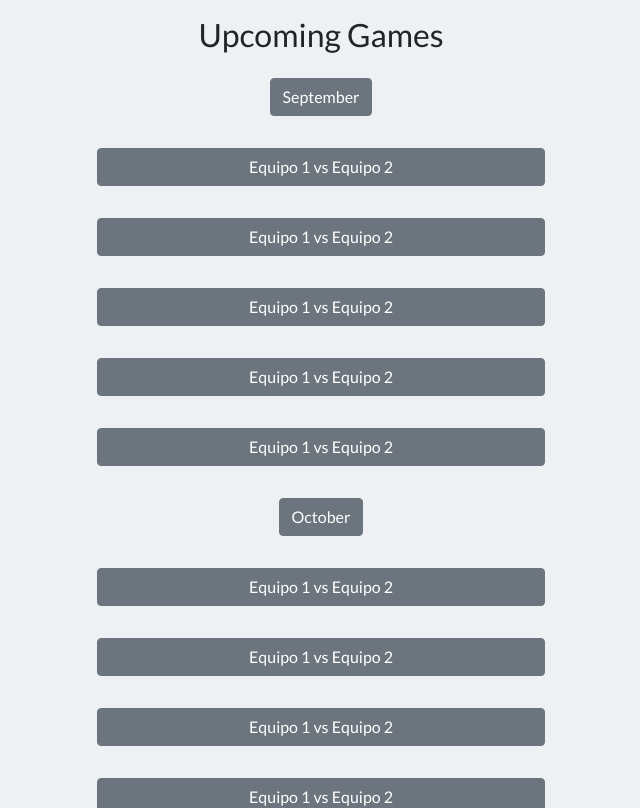
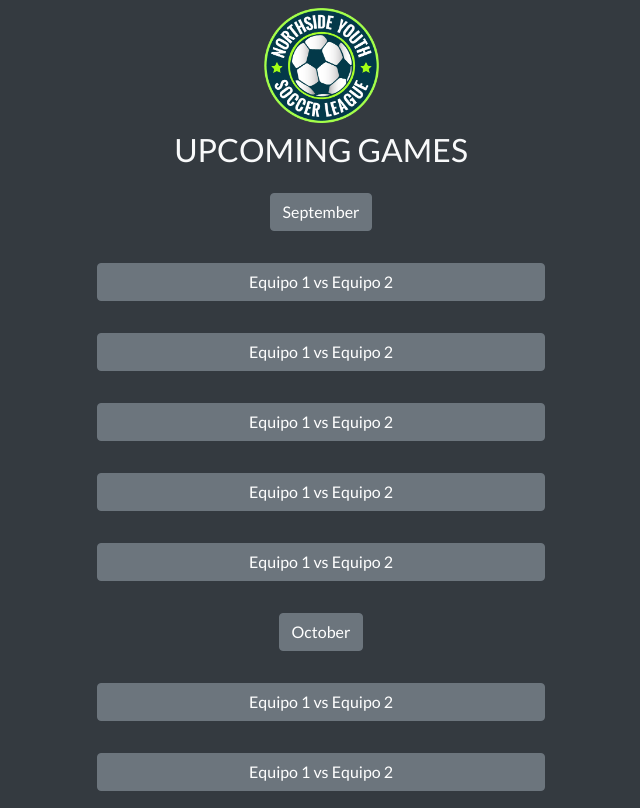
Before and after one commit to nicolasgiraldez/NYSL-Game-Schedule-App, a Vue app: page / in a window 1280 px wide. Shown: the top 808 px of the page, without its empty margins (319-959 px from the left). Built offline with nearby package versions, Linux system fonts and the light colour scheme.

Commit message:
prueba de colores

```diff
--- a/src/App.vue
+++ b/src/App.vue
@@ -1,7 +1,11 @@
 <template>
-  <div id="app">
+  <div id="app" class="bg-dark">
     <div class="b-container mx-auto text-center" style="max-width: 480px;">
-      <h2 class="mt-3">Upcoming Games</h2>
+      <header class="pt-2">
+        <a href="#"><img src="nysl_logo.png" alt="NYSL Logo" style="width: 115px;"></a>
+        <h2 class="mt-2 text-light">UPCOMING GAMES</h2>
+      </header>
+      <!-- <HelloWorld></HelloWorld> -->
       <div>
         <b-button v-b-toggle.collapse-september class="m-3">September</b-button>
         <b-collapse visible id="collapse-september">
```
Also changed, not shown: public/nysl_logo.png (added).
